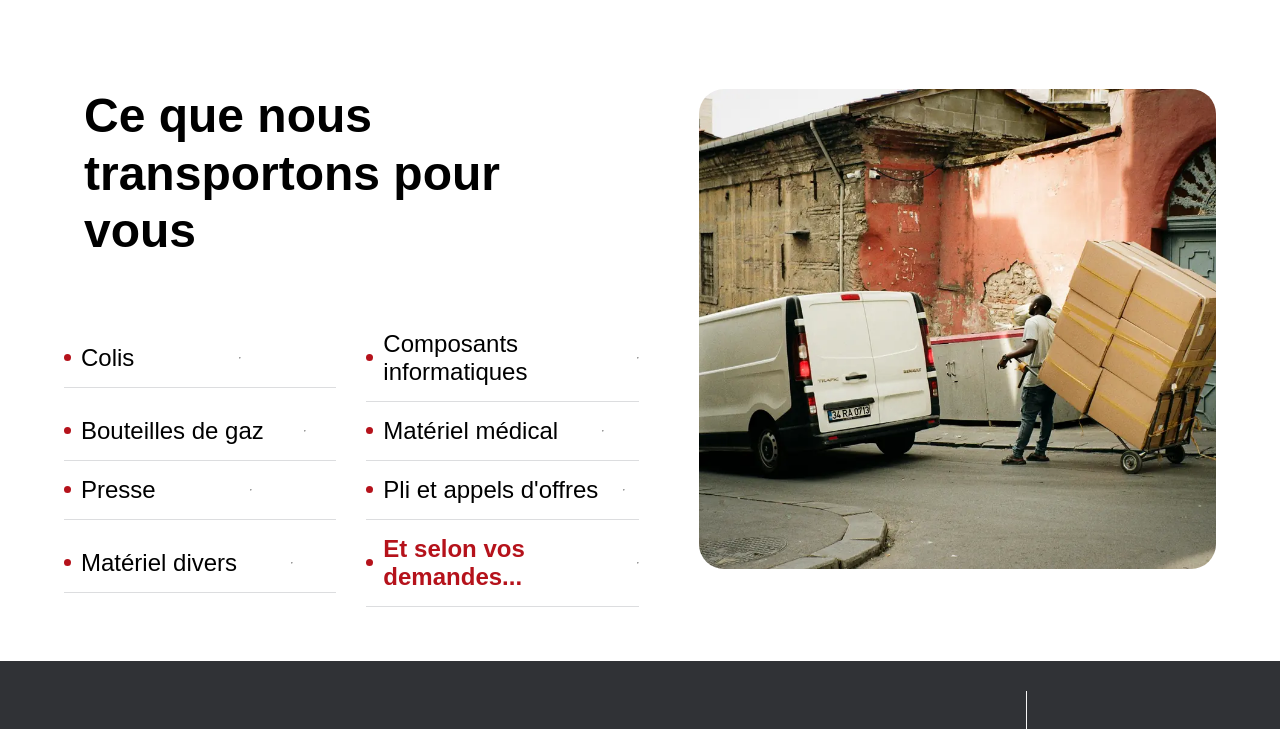
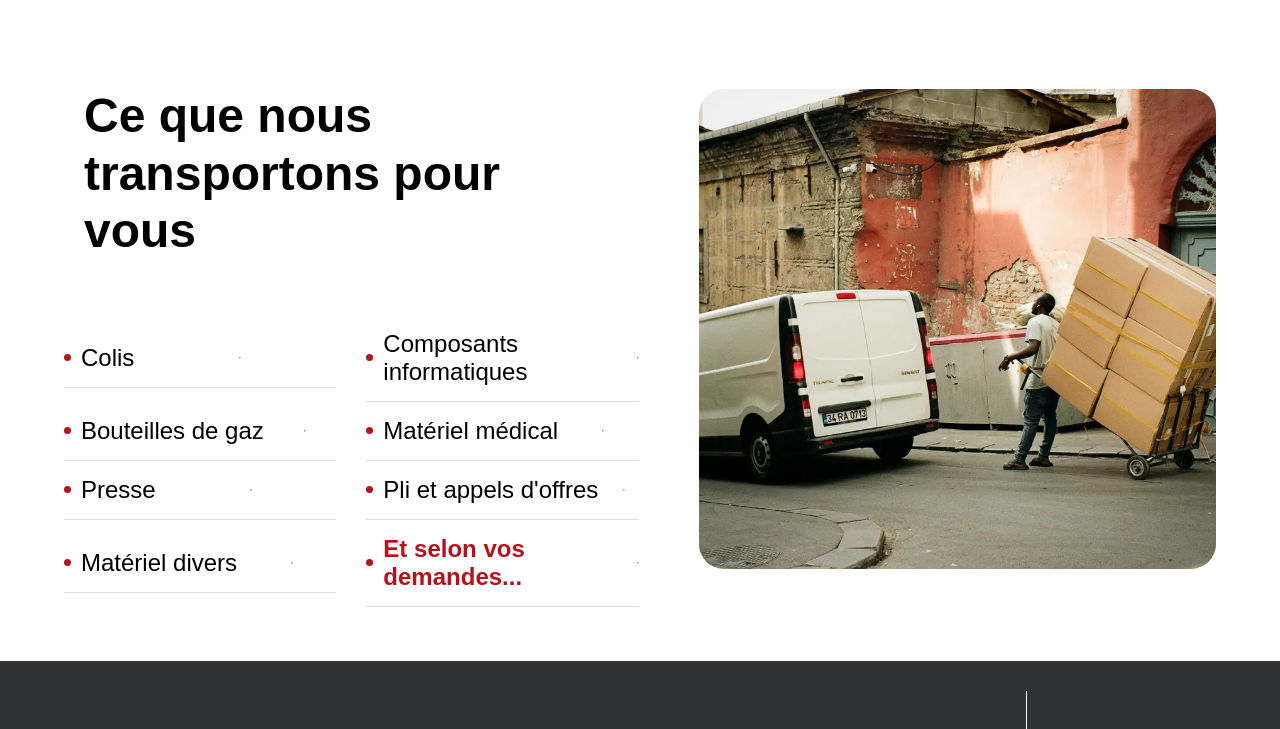
Before and after one commit to SaintNevinolas/MikQuere, a plain HTML site: page index.html in a window 1280 px wide. In both pictures the pointer is over the picture 957 px from the left and 1302 px from the top of the page. Shown: the part 973-1702 px from the top of the page. Drawn offline with Linux system fonts and the light colour scheme.

Commit message:
Animation for image in moyens

```diff
--- a/animations.css
+++ b/animations.css
@@ -22,7 +22,9 @@ nav a:hover::after{
     opacity: 1;
     transform: translateX(0);
 }
-
+.transports_image:hover img {
+    transform: scale(1.04);
+}
 .contact_card a{
     transition: opacity 0.2s;
 }
```
